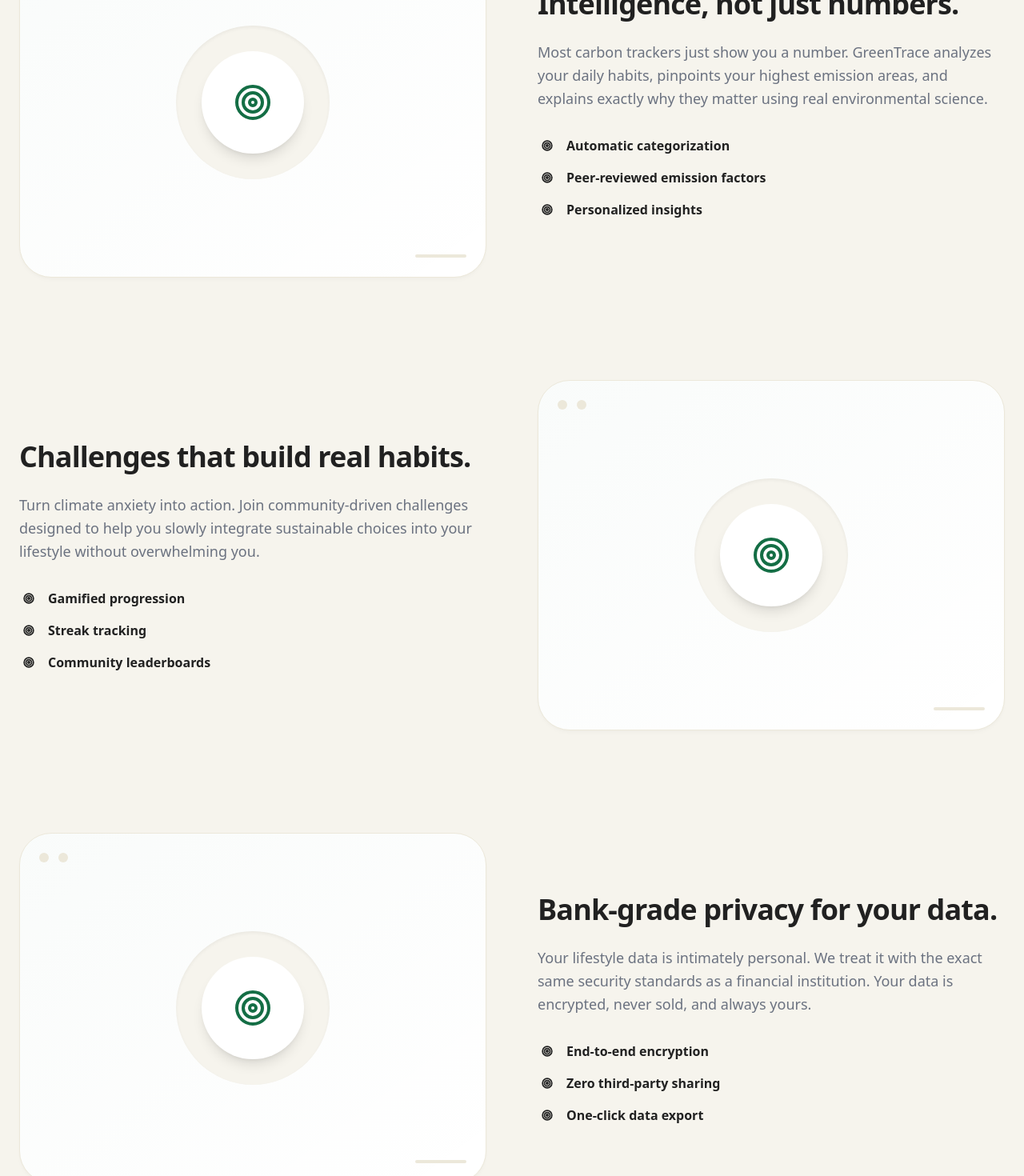
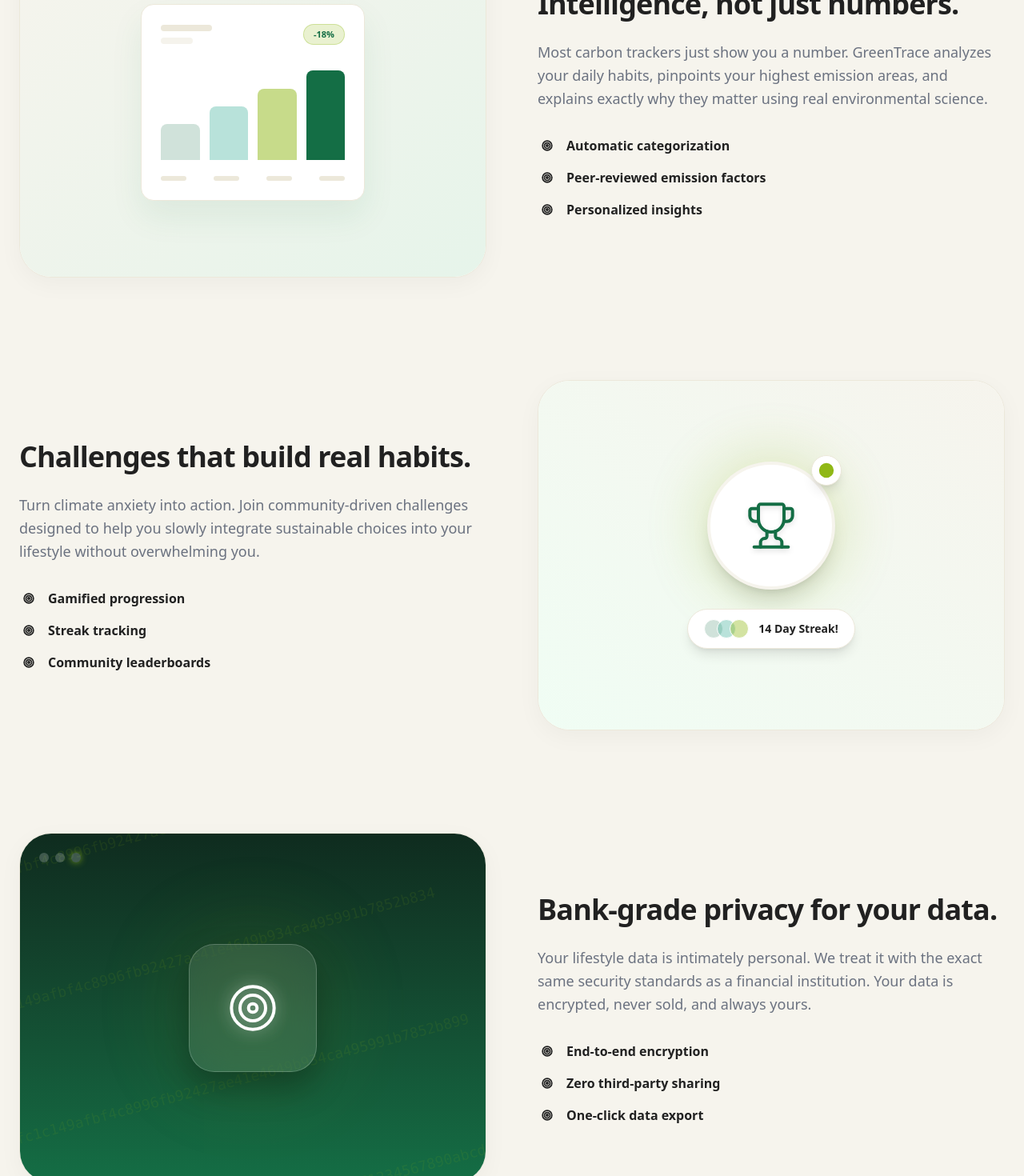
Before and after one commit to parteek1907/GreenTrace, a Next.js app: page / in a window 1280 px wide. Shown: the part 4860-6330 px from the top of the page at 80% size. Built offline with nearby package versions, Linux system fonts and the light colour scheme.

Commit message:
feat(landing): polish Features section layout

```diff
--- a/src/components/landing/Features.tsx
+++ b/src/components/landing/Features.tsx
@@ -64,19 +64,90 @@ export default function Features() {
                   animate={isInView ? { opacity: 1, x: 0 } : {}}
                   transition={{ duration: 0.8, delay: 0.2, ease: [0.16, 1, 0.3, 1] }}
                 >
-                  <div className="aspect-[4/3] w-full bg-white premium-card rounded-[40px] p-8 relative overflow-hidden group">
-                    <div className="absolute inset-0 bg-gradient-to-br from-gt-primary/5 to-transparent opacity-50" />
+                  <div className="aspect-[4/3] w-full bg-white premium-card rounded-[40px] relative overflow-hidden group border border-gt-border shadow-[0_8px_30px_rgba(0,0,0,0.04)]">
+                    {/* Visual 1: Intelligence / Analytics */}
+                    {i === 0 && (
+                      <div className="absolute inset-0 flex items-center justify-center p-8 bg-gradient-to-br from-gt-bg to-[#e6f4ea]">
+                        <div className="w-full max-w-[280px] bg-white rounded-2xl shadow-[0_20px_40px_rgba(20,110,69,0.08)] p-6 border border-gt-border group-hover:-translate-y-3 transition-transform duration-700">
+                          <div className="flex justify-between items-center mb-8">
+                            <div className="space-y-2">
+                              <div className="h-2 w-16 bg-gt-border rounded-full"></div>
+                              <div className="h-2 w-10 bg-gt-border/50 rounded-full"></div>
+                            </div>
+                            <div className="px-3 py-1 bg-gt-bright/20 text-gt-primary text-[11px] font-bold rounded-full border border-gt-bright/30">-18%</div>
+                          </div>
+                          <div className="flex items-end gap-3 h-28 mb-5">
+                            <div className="w-1/4 bg-gt-primary/20 rounded-t-lg h-[40%] group-hover:h-[50%] transition-all duration-700"></div>
+                            <div className="w-1/4 bg-gt-teal/30 rounded-t-lg h-[60%] group-hover:h-[70%] transition-all duration-700 delay-100"></div>
+                            <div className="w-1/4 bg-gt-bright/50 rounded-t-lg h-[80%] group-hover:h-[90%] transition-all duration-700 delay-200"></div>
+                            <div className="w-1/4 bg-gt-primary rounded-t-lg h-[100%] relative overflow-hidden">
+                              <div className="absolute inset-0 bg-white/20 translate-y-full group-hover:translate-y-0 transition-transform duration-700 delay-300"></div>
+                            </div>
+                          </div>
+                          <div className="flex justify-between">
+                            <div className="h-1.5 w-8 bg-gt-border rounded-full"></div>
+                            <div className="h-1.5 w-8 bg-gt-border rounded-full"></div>
+                            <div className="h-1.5 w-8 bg-gt-border rounded-full"></div>
+                            <div className="h-1.5 w-8 bg-gt-border rounded-full"></div>
+                          </div>
+                        </div>
+                      </div>
+                    )}
 
-                    <div className="absolute top-1/2 left-1/2 -translate-x-1/2 -translate-y-1/2 w-48 h-48 bg-gt-bg rounded-full flex items-center justify-center shadow-inner group-hover:scale-105 transition-transform duration-700">
-                      <div className="w-32 h-32 bg-white rounded-full shadow-lg flex items-center justify-center text-gt-primary">
-                         <IconRenderer name={feature.icon} size={48} strokeWidth={2} />
+                    {/* Visual 2: Challenges / Habits */}
+                    {i === 1 && (
+                      <div className="absolute inset-0 flex items-center justify-center p-8 bg-gradient-to-tr from-[#f0fdf4] to-gt-bg">
+                        <div className="relative flex flex-col items-center">
+                          <div className="relative w-40 h-40 group-hover:rotate-[15deg] group-hover:scale-110 transition-all duration-700 ease-out">
+                            <div className="absolute inset-0 bg-gt-bright rounded-full opacity-30 blur-2xl group-hover:opacity-50 transition-opacity duration-700"></div>
+                            <div className="absolute inset-0 flex items-center justify-center bg-white rounded-full border-4 border-gt-bg shadow-xl">
+                               <IconRenderer name="Trophy" size={64} strokeWidth={1.5} className="text-gt-primary drop-shadow-md" />
+                            </div>
+                            <div className="absolute -top-2 -right-2 bg-white p-2 rounded-full shadow-lg border border-gt-border group-hover:rotate-[-15deg] transition-transform duration-700">
+                               <IconRenderer name="Star" size={20} strokeWidth={2} className="text-gt-bright fill-gt-bright" />
+                            </div>
+                          </div>
+                          <div className="mt-6 bg-white px-5 py-3 rounded-full shadow-lg border border-gt-border flex items-center gap-3 group-hover:-translate-y-2 transition-transform duration-700 delay-100 relative z-10">
+                            <div className="flex -space-x-2">
+                              <div className="w-6 h-6 rounded-full bg-gt-primary/20 border border-white"></div>
+                              <div className="w-6 h-6 rounded-full bg-gt-teal/30 border border-white"></div>
+                              <div className="w-6 h-6 rounded-full bg-gt-bright/40 border border-white"></div>
+                            </div>
+                            <span className="text-sm font-bold text-gt-dark">14 Day Streak!</span>
+                          </div>
+                        </div>
                       </div>
-                    </div>
+                    )}
 
-                    {/* Decorative Elements */}
-                    <div className="absolute top-6 left-6 w-3 h-3 rounded-full bg-gt-border" />
-                    <div className="absolute top-6 left-12 w-3 h-3 rounded-full bg-gt-border" />
-                    <div className="absolute bottom-6 right-6 w-16 h-1 bg-gt-border rounded-full" />
+                    {/* Visual 3: Privacy */}
+                    {i === 2 && (
+                      <div className="absolute inset-0 flex items-center justify-center p-8 bg-gradient-to-b from-[#0f2c1f] to-gt-primary overflow-hidden">
+                        {/* Encrypted Data Stream */}
+                        <div className="absolute inset-0 opacity-10 flex flex-col justify-around text-gt-bright text-[12px] font-mono whitespace-nowrap -rotate-[15deg] scale-150">
+                          <div className="group-hover:-translate-x-10 transition-transform duration-1000">e3b0c44298fc1c149afbf4c8996fb92427ae41e4649b934ca495991b7852b855</div>
+                          <div className="group-hover:translate-x-10 transition-transform duration-1000">d2a4c14298fc1c149afbf4c8996fb92427ae41e4649b934ca495991b7852b834</div>
+                          <div className="group-hover:-translate-x-10 transition-transform duration-1000">f9b0c44298fc1c149afbf4c8996fb92427ae41e4649b934ca495991b7852b899</div>
+                          <div className="group-hover:translate-x-10 transition-transform duration-1000">a1b2c3d4e5f678901234567890abcdef1234567890abcdef1234567890abcdef</div>
+                        </div>
+
+                        <div className="relative w-40 h-40 group-hover:scale-105 transition-transform duration-700">
+                          <div className="absolute inset-0 bg-gt-bright rounded-full blur-3xl opacity-20 group-hover:opacity-40 transition-opacity duration-700"></div>
+                          <div className="absolute inset-0 flex items-center justify-center bg-white/10 backdrop-blur-xl rounded-[2rem] border border-white/20 shadow-[0_20px_40px_rgba(0,0,0,0.3)]">
+                             <div className="relative">
+                               <IconRenderer name="ShieldCheck" size={64} strokeWidth={1.5} className="text-white drop-shadow-[0_0_10px_rgba(255,255,255,0.5)]" />
+                               <div className="absolute top-1/2 left-1/2 -translate-x-1/2 -translate-y-1/2 w-8 h-8 bg-gt-bright rounded-full blur-xl opacity-0 group-hover:opacity-100 transition-opacity duration-700"></div>
+                             </div>
+                          </div>
+                        </div>
+
+                        {/* Top Left Dots */}
+                        <div className="absolute top-6 left-6 flex gap-2">
+                          <div className="w-3 h-3 rounded-full bg-white/20"></div>
+                          <div className="w-3 h-3 rounded-full bg-white/20"></div>
+                          <div className="w-3 h-3 rounded-full bg-white/20 group-hover:bg-gt-bright transition-colors duration-700 delay-300 shadow-[0_0_8px_rgba(144,184,22,0.8)]"></div>
+                        </div>
+                      </div>
+                    )}
                   </div>
                 </motion.div>
 
```
